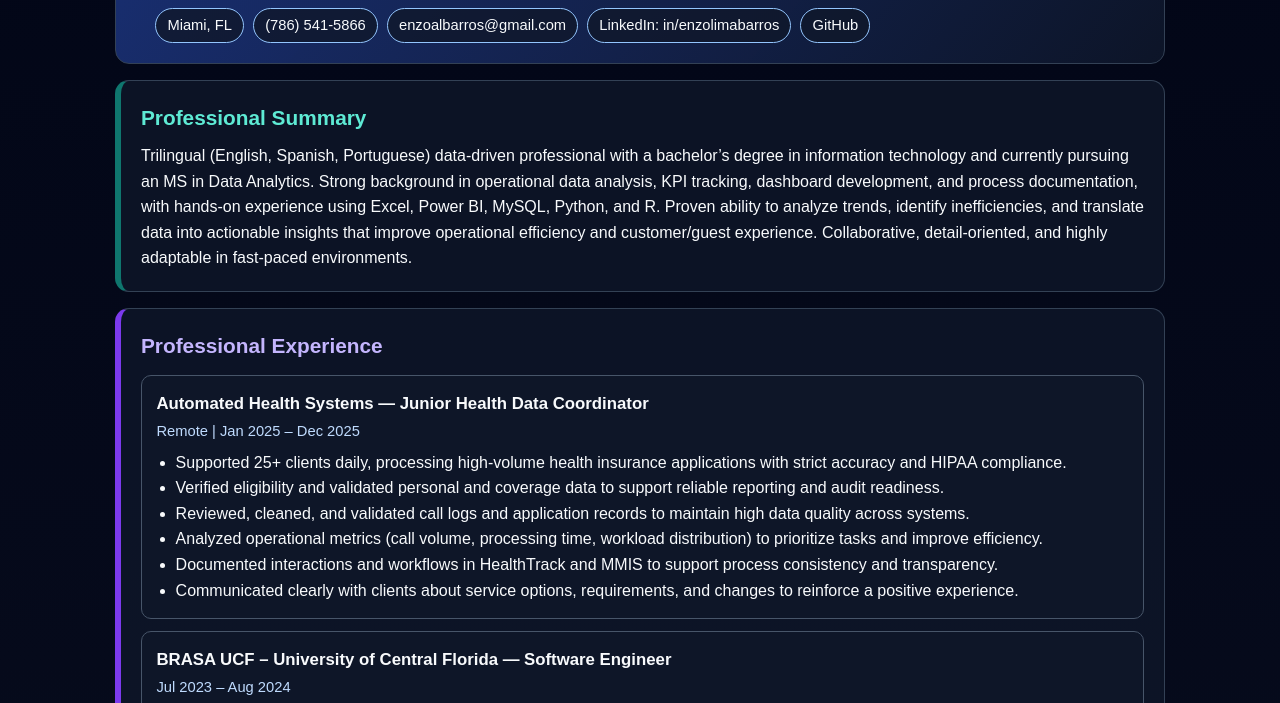
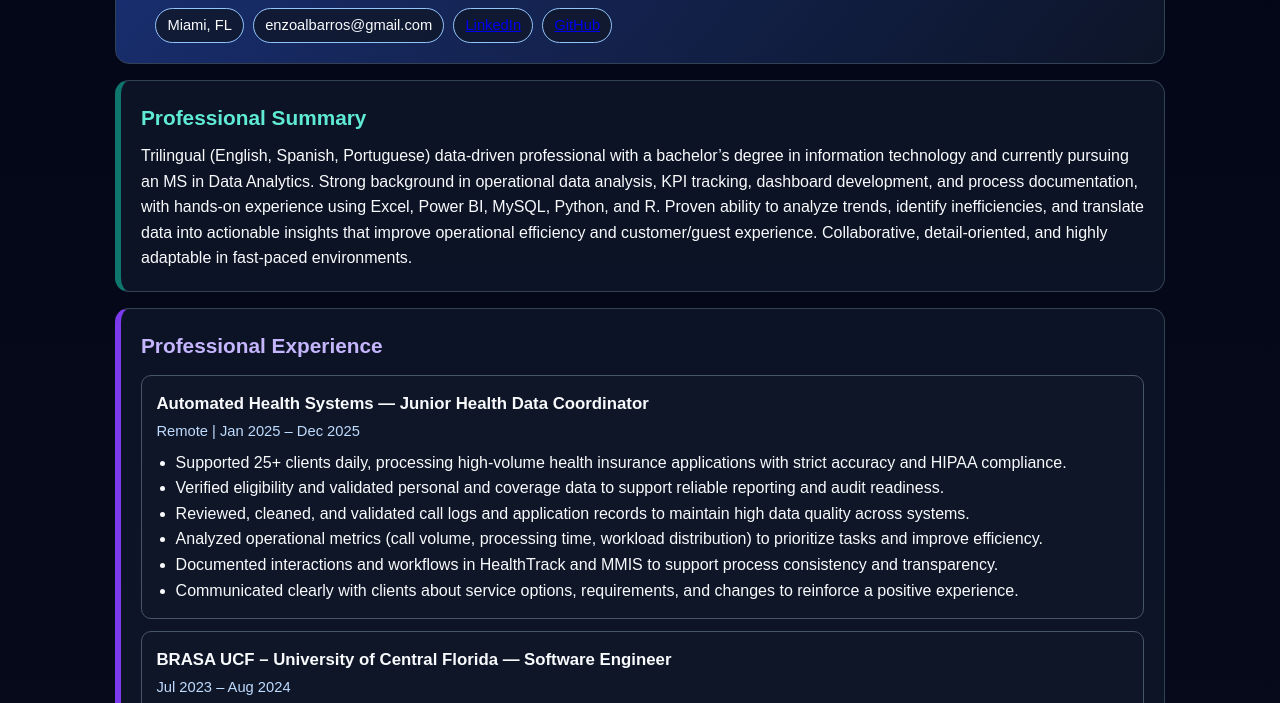
Before and after one commit to Enzoalbarros/EnzoPortfolio, a plain HTML site: page index.html in a window 1280 px wide. Shown: the part 151-854 px from the top of the page. Drawn offline with Linux system fonts and the light colour scheme.

Commit message:
Update portfolio

```diff
--- a/index.html
+++ b/index.html
@@ -150,10 +150,9 @@
       <p>Trilingual Data Analyst / Data Analytics Graduate Student</p>
       <ul class="contact-list">
         <li>Miami, FL</li>
-        <li>(786) 541-5866</li>
         <li>enzoalbarros@gmail.com</li>
-        <li>LinkedIn: in/enzolimabarros</li>
-        <li>GitHub</li>
+        <li><a href="https://www.linkedin.com/in/enzolimabarros/" target="_blank" rel="noopener noreferrer">LinkedIn</a></li>
+        <li><a href="https://github.com/Enzoalbarros/" target="_blank" rel="noopener noreferrer">GitHub</a></li>
       </ul>
     </header>
 
```
